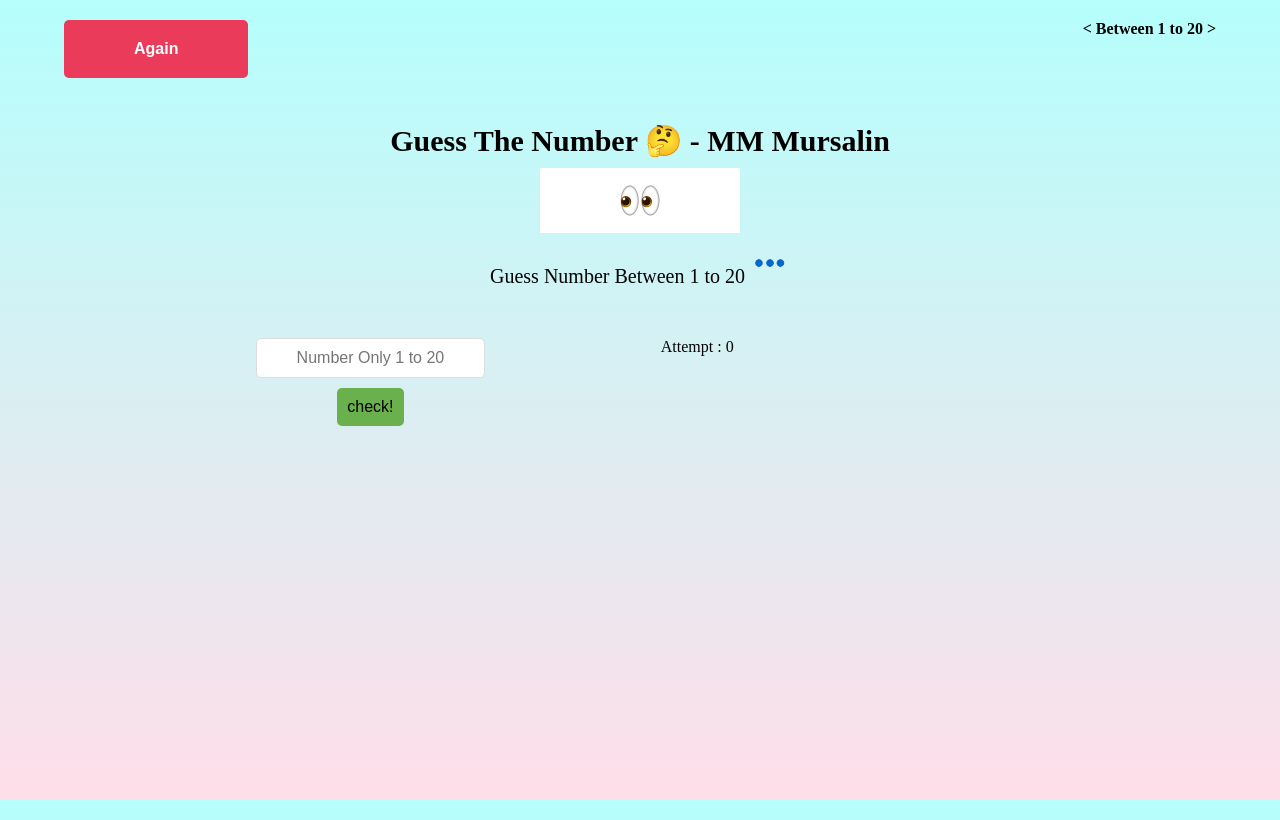
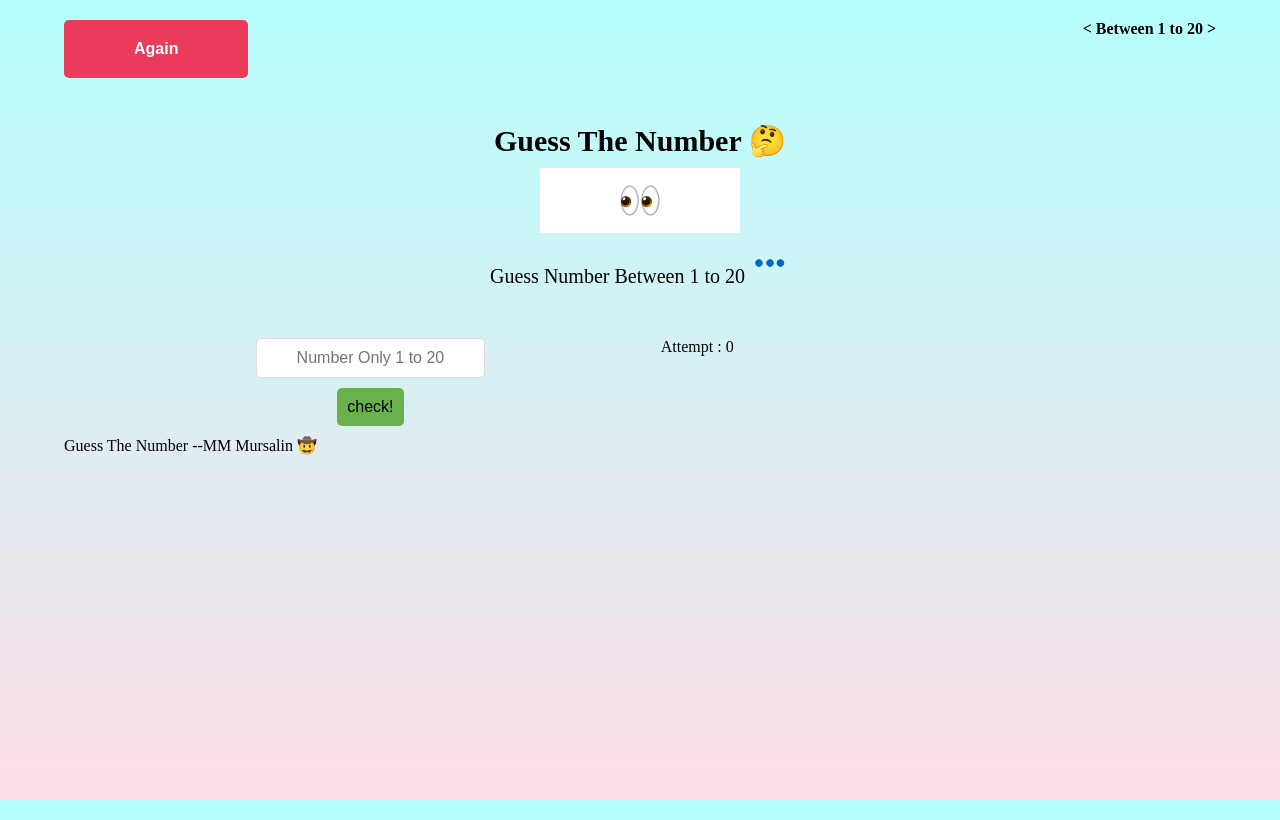
Before and after one commit to M-M-Mursalin/guess-the-number, a plain HTML site: page index.html in a window 1280 px wide. Drawn offline with Linux system fonts and the light colour scheme.

Commit message:
Update index.html

```diff
--- a/index.html
+++ b/index.html
@@ -16,7 +16,7 @@
         </div>
     </header>
     <section id="hero_area" class="container">
-        <h2>Guess The Number 🤔 - MM Mursalin</h2>
+        <h2>Guess The Number 🤔</h2>
         <div id="win">
         </div>
         <div id="hide"></div>
@@ -37,6 +37,7 @@
             <p>Attempt : <span id="score">0</span></p>
         </div>
     </section>
+    <p id="footer">Guess The Number --MM Mursalin 🤠</p>
     <script src="java.js"></script>
 </body>
 </html>
```
